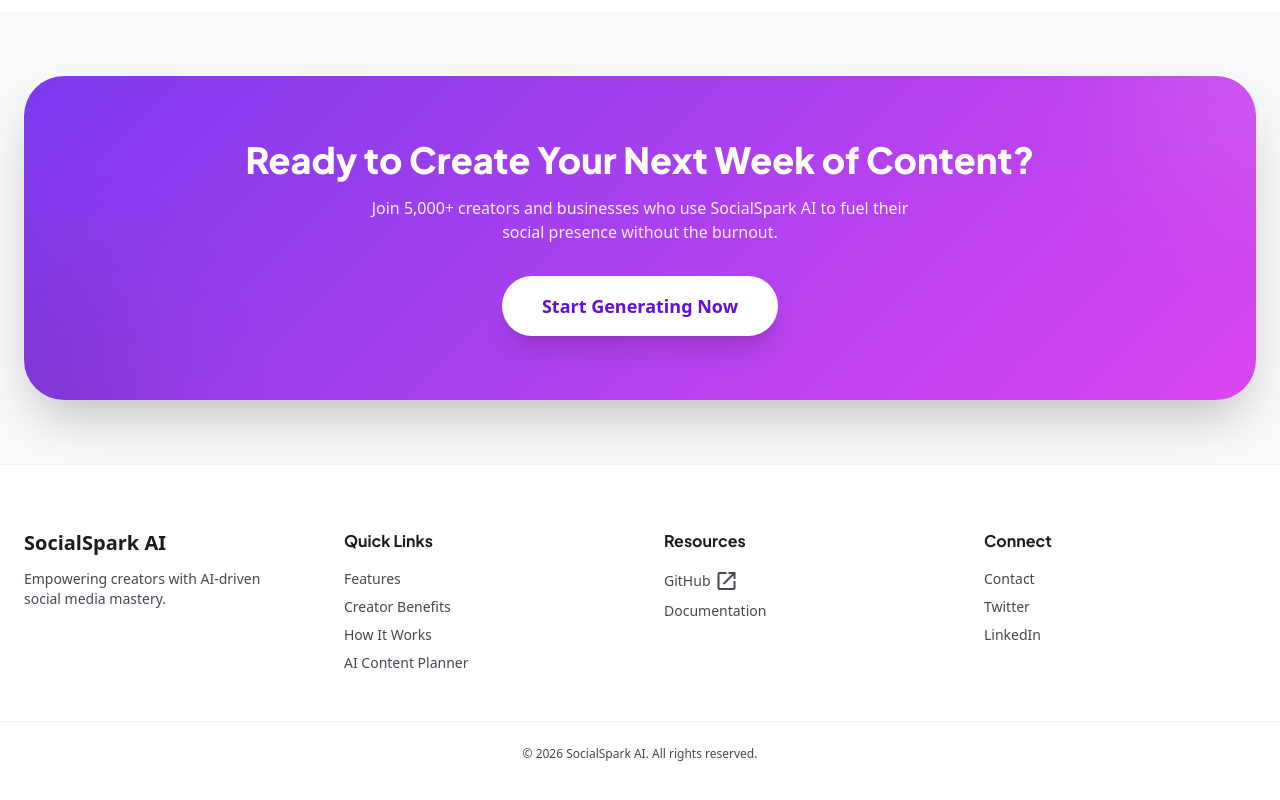
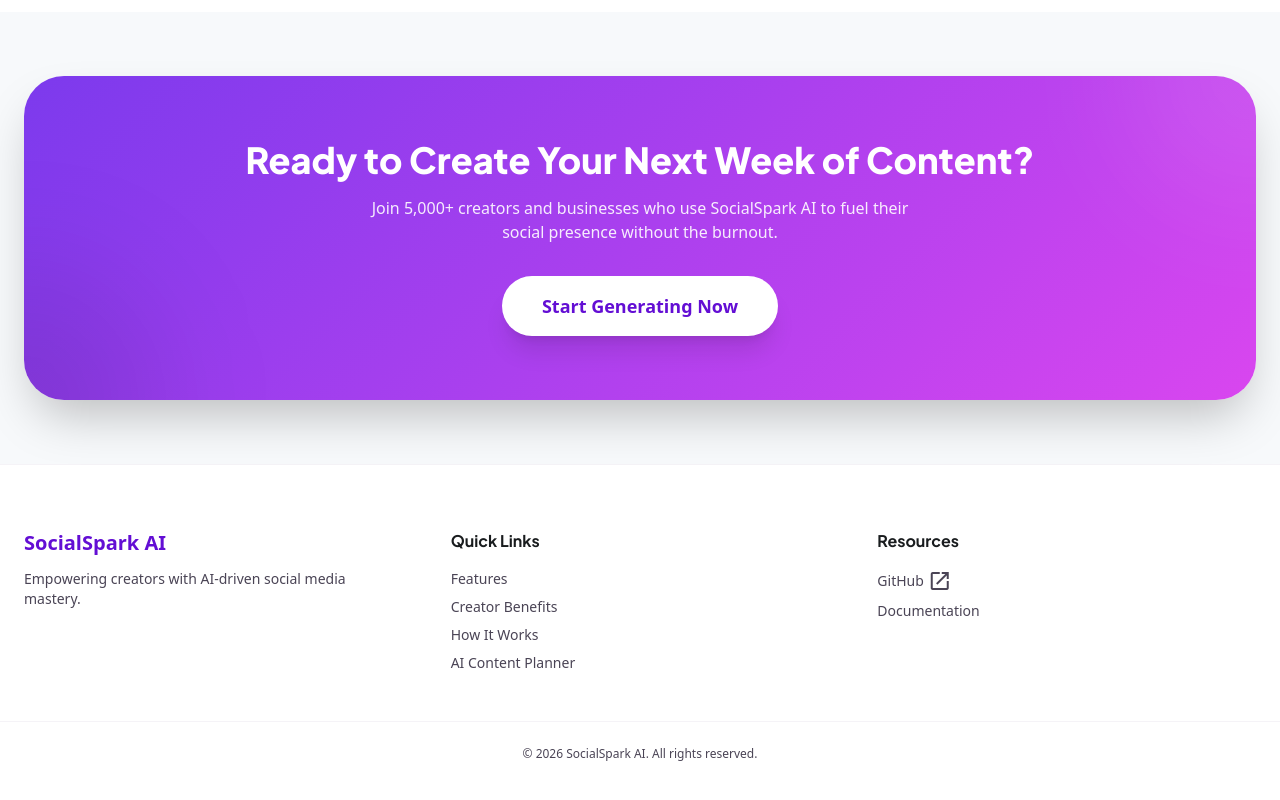
Before and after one commit to bikram73/SocialSpark_AI, a React (Vite) app: page / in a window 1280 px wide. Shown: the part 2825-3625 px from the top of the page. Built offline with nearby package versions, Linux system fonts and the light colour scheme.

Commit message:
first commit

```diff
--- a/src/components/Footer.tsx
+++ b/src/components/Footer.tsx
@@ -7,9 +7,9 @@
 export const Footer: React.FC<FooterProps> = ({ onOpenDocs }) => {
   return (
     <footer className="w-full py-16 bg-white border-t border-[#ccc3d8]/20">
-      <div className="max-w-[1280px] mx-auto px-6 grid grid-cols-1 md:grid-cols-4 gap-12">
+      <div className="max-w-[1280px] mx-auto px-6 grid grid-cols-1 md:grid-cols-3 gap-12">
         <div className="space-y-3">
-          <div className="text-xl font-extrabold text-[#191c1e]">SocialSpark AI</div>
+          <div className="text-xl font-extrabold text-[#630ed4]">SocialSpark AI</div>
           <p className="text-[#4a4455] text-sm">
             Empowering creators with AI-driven social media mastery.
           </p>
@@ -49,19 +49,6 @@
             Documentation
           </button>
         </div>
-
-        <div className="flex flex-col gap-2">
-          <h4 className="font-bold text-[#191c1e] mb-2 text-base">Connect</h4>
-          <a href="#" className="text-[#4a4455] hover:text-[#630ed4] transition-colors text-sm hover:underline">
-            Contact
-          </a>
-          <a href="#" className="text-[#4a4455] hover:text-[#630ed4] transition-colors text-sm hover:underline">
-            Twitter
-          </a>
-          <a href="#" className="text-[#4a4455] hover:text-[#630ed4] transition-colors text-sm hover:underline">
-            LinkedIn
-          </a>
-        </div>
       </div>
 
       <div className="max-w-[1280px] mx-auto px-6 mt-12 pt-6 border-t border-[#ccc3d8]/20 text-center">
```
